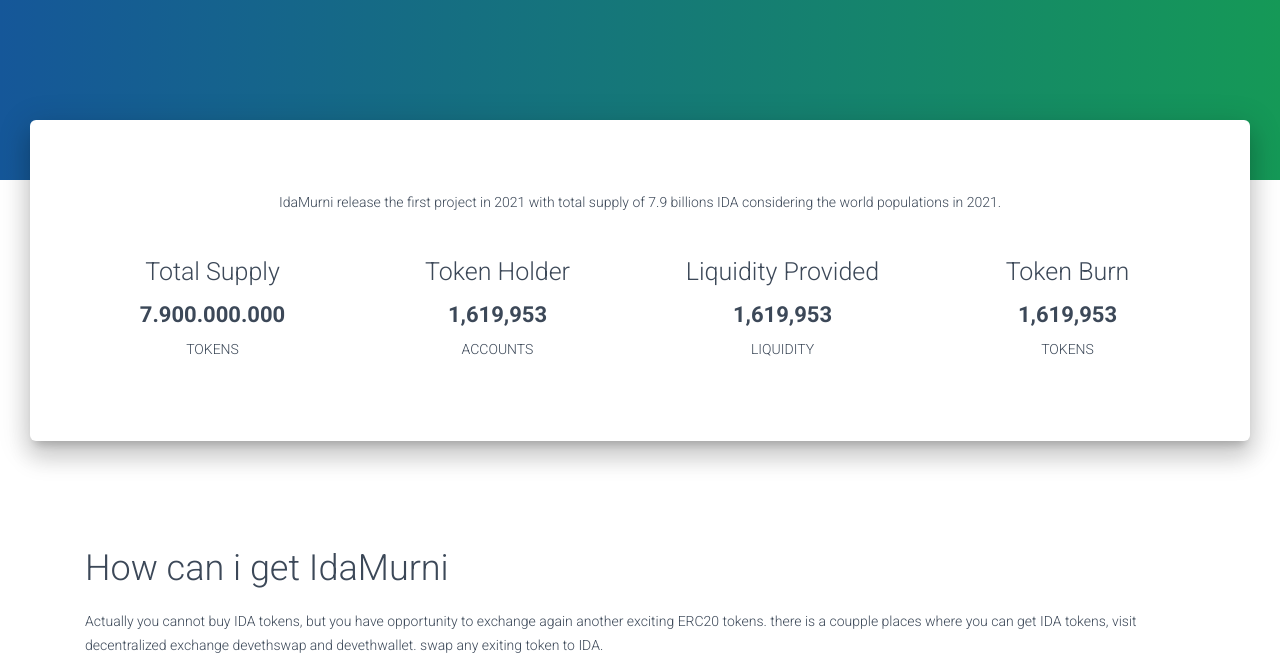
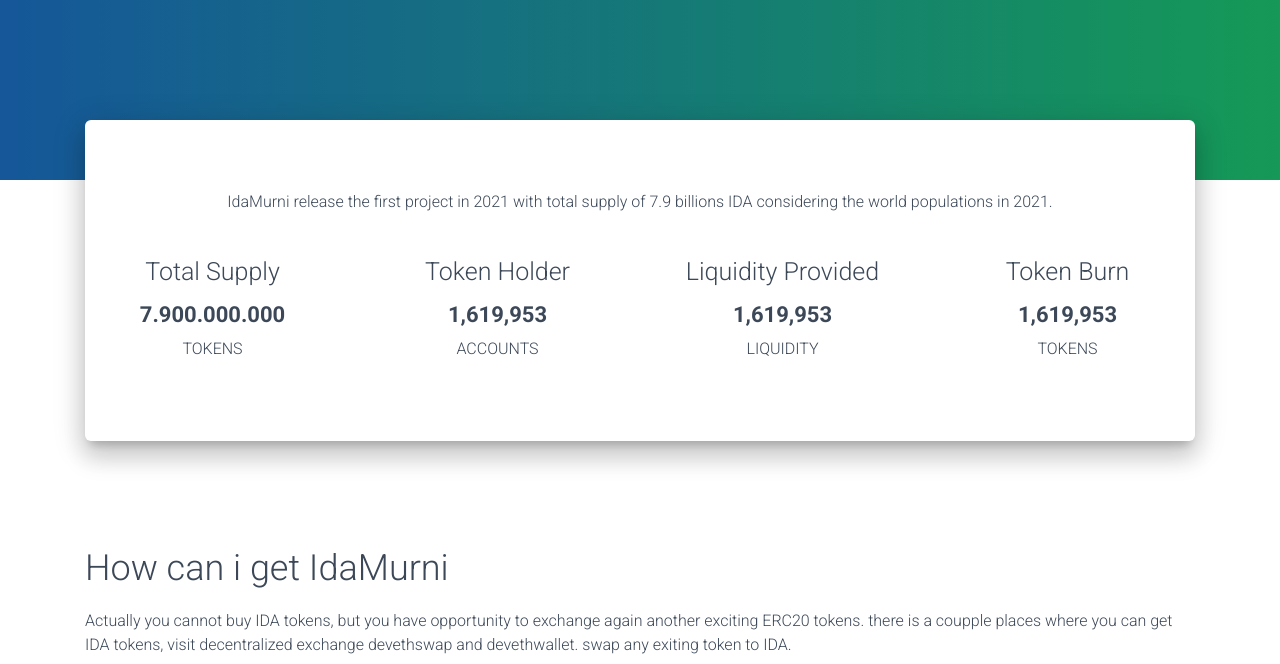
Before and after one commit to IdaMurni/website, a React app: page / in a window 1280 px wide. Shown: the part 540-1204 px from the top of the page. Built offline with nearby package versions, Linux system fonts and the light colour scheme.

Commit message:
change font size and container parallax

```diff
--- a/src/assets/jss/material-kit-react/views/components.js
+++ b/src/assets/jss/material-kit-react/views/components.js
@@ -23,7 +23,7 @@
     zIndex: "3",
   },
   mainRaised: {
-    margin: "-60px 30px 0px",
+    margin: "-60px 0px 0px",
     borderRadius: "6px",
     boxShadow:
       "0 16px 24px 2px rgba(0, 0, 0, 0.14), 0 6px 30px 5px rgba(0, 0, 0, 0.12), 0 8px 10px -5px rgba(0, 0, 0, 0.2)",
--- a/src/assets/scss/core/_misc.scss
+++ b/src/assets/scss/core/_misc.scss
@@ -2,9 +2,7 @@
   -webkit-font-smoothing: antialiased;
   -moz-osx-font-smoothing: grayscale;
 }
-body {
-  font-size: 1rem;
-}
+
 body,
 h1,
 h2,
@@ -62,7 +60,7 @@
   font-weight: 500;
 }
 p {
-  font-size: 14px;
+  font-size: 16px;
   margin: 0 0 10px;
 }
 html {
--- a/src/views/Components/Components.js
+++ b/src/views/Components/Components.js
@@ -55,10 +55,12 @@
           </GridContainer>
         </div>
       </Parallax>
+      <div className={classes.container}>
+        <div className={classNames(classes.main, classes.mainRaised)}>
+          <WhyIdaMurni />
+        </div>
+      </div>
 
-      <div className={classNames(classes.main, classes.mainRaised)}>
-        <WhyIdaMurni />
-      </div>
       <WhereToBuy />
       <Market />
       <Dapps />
--- a/src/views/Components/Sections/WhyIdaMurni.js
+++ b/src/views/Components/Sections/WhyIdaMurni.js
@@ -31,7 +31,6 @@
   const classes = useStyles();
   return (
     <div className={classes.sections} id="home">
-      <div className={classes.container}>
         <p style={{textAlign: 'center'}}>IdaMurni release the first project in 2021 with total supply of 7.9 billions IDA considering the world populations
             in 2021.
         </p>
@@ -61,7 +60,6 @@
               <p style={{fontSize: 22, fontWeight: 700}}>1,619,953</p> <p className="text-white font-size-21 m-0">TOKENS</p>
             </GridItem>
           </GridContainer>
-      </div>
     </div>
   );
 }
```
